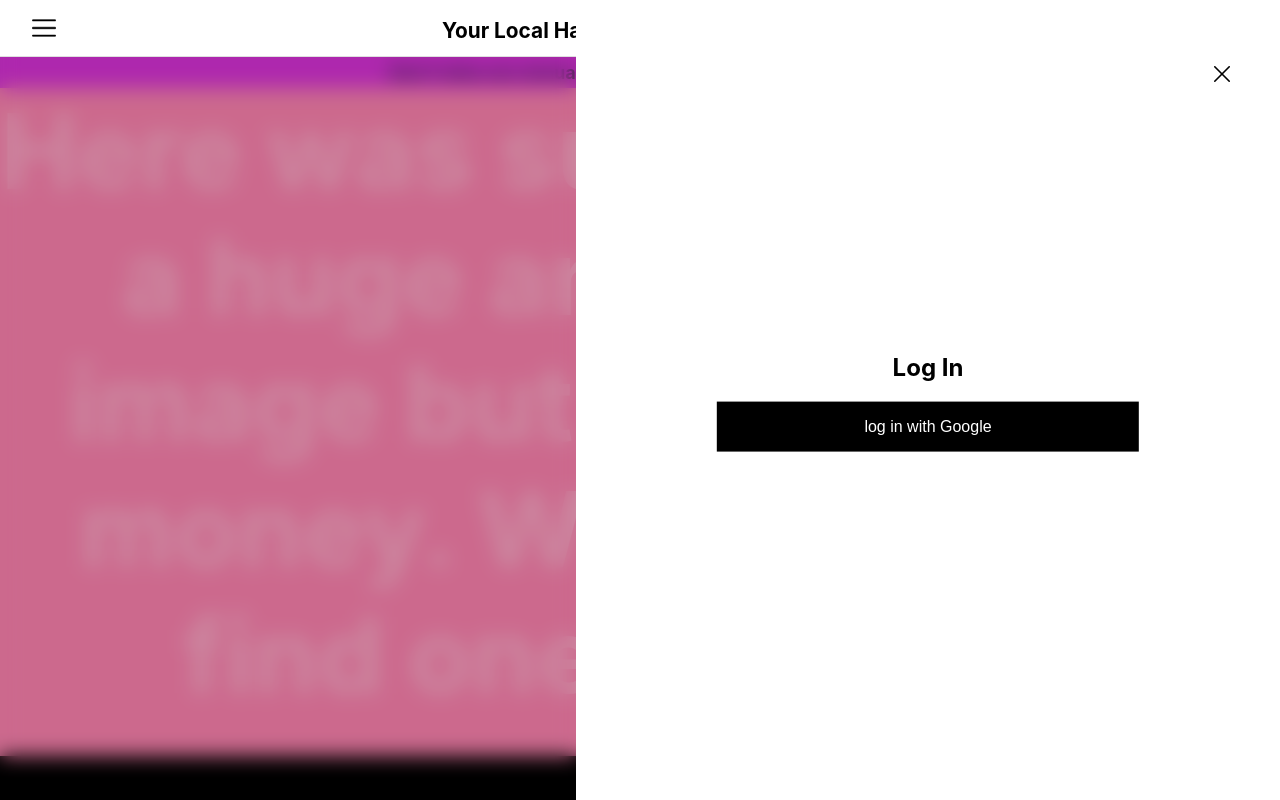
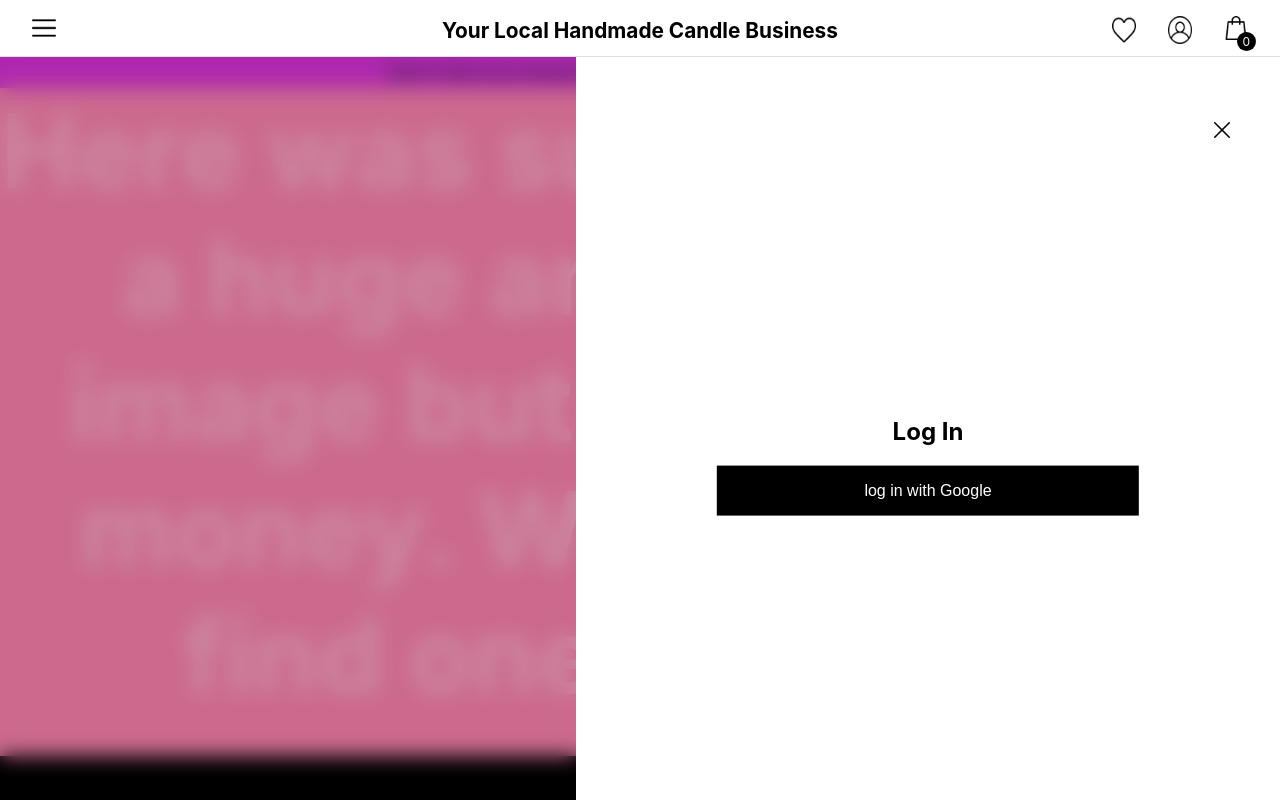
Before and after one commit to dydr31/golden-apple-clone, a React (Create React App) app: page / in a window 1280 px wide. Both pictures are taken after a click on the picture 1180 px from the left and 30 px from the top of the page. Shown: the top 800 px of the page. Built offline with nearby package versions, Linux system fonts and the light colour scheme; no server answers; the database is empty.

Commit message:
added background component

```diff
--- a/src/components/Header-Components/AccountSettings.js
+++ b/src/components/Header-Components/AccountSettings.js
@@ -2,14 +2,14 @@ import classes from "./AccountSettings.module.css";
 
 import { auth } from "../../config/firebase";
 import { signOut } from "firebase/auth";
-import { motion } from "framer-motion";
 import { ButtonBlack } from "../UI/ButtonBlack";
-import { useDispatch} from "react-redux";
+import { useDispatch } from "react-redux";
 import { headerActions } from "../../store";
 import { useState } from "react";
 import { cartActions } from "../../store/cartSlice";
 import { CloseIcon } from "./UI/CloseIcon";
 import { Backdrop } from "./UI/Backdrop";
+import { Background } from "./UI/Background";
 
 export const AccountSettings = () => {
   const dispatch = useDispatch();
@@ -40,14 +40,8 @@ export const AccountSettings = () => {
 
   return (
     <>
-      <Backdrop onClick={closeHandler}/>
-      <motion.div
-        className={classes["account-settings"]}
-        initial={{ x: 800 }}
-        animate={{ x: 0 }}
-        exit={{ x: 800 }}
-        transition={{ bounce: 0 }}
-      >
+      <Backdrop onClick={closeHandler} />
+      <Background>
         <CloseIcon onClick={closeHandler} />
         <div className={classes["settings-content"]}>
           {!showLogOutMessage && (
@@ -58,7 +52,7 @@ export const AccountSettings = () => {
           )}
           {showLogOutMessage && <h2>Successfully logged out</h2>}
         </div>
-      </motion.div>
+      </Background>
     </>
   );
 };
--- a/src/components/Header-Components/Cart.js
+++ b/src/components/Header-Components/Cart.js
@@ -8,6 +8,7 @@ import { AnimatePresence, motion } from "framer-motion";
 import { useEffect } from "react";
 import { CloseIcon } from "./UI/CloseIcon";
 import { Backdrop } from "./UI/Backdrop";
+import { Background } from "./UI/Background";
 
 export const Cart = () => {
   const dispatch = useDispatch();
@@ -29,15 +30,10 @@ export const Cart = () => {
 
   return (
     <>
-      <Backdrop onClick={closeIconHandler}/>
+      <Backdrop onClick={closeIconHandler} />
 
-      <motion.div
-        initial={{ x: 800 }}
-        animate={{ x: 0 }}
-        exit={{ x: 800 }}
-        transition={{ bounce: 0 }}
-        className={classes["background"]}
-      >
+      <Background>
+
         <CloseIcon onClick={closeIconHandler} />
 
         {showMessage && (
@@ -76,7 +72,8 @@ export const Cart = () => {
             </div>
           </>
         )}
-      </motion.div>
+
+      </Background>
     </>
   );
 };
--- a/src/components/Header-Components/LikesMenu.js
+++ b/src/components/Header-Components/LikesMenu.js
@@ -4,6 +4,7 @@ import { useDispatch } from "react-redux";
 import { headerActions } from "../../store";
 import { CloseIcon } from "./UI/CloseIcon";
 import { Backdrop } from "./UI/Backdrop";
+import { Background } from "./UI/Background";
 
 export const LikesMenu = () => {
   const dispatch = useDispatch();
@@ -14,22 +15,13 @@ export const LikesMenu = () => {
   return (
     <>
       <Backdrop onClick={closeIconHandler} />
-      <motion.div
-        initial={{ x: 800 }}
-        animate={{ x: 0 }}
-        exit={{ x: 800 }}
-        transition={{ bounce: 0 }}
-        className={classes["background"]}
-      >
+
+      <Background>
         <CloseIcon onClick={closeIconHandler} />
         <div>
-          <ul>
-
-          </ul>
-
+          <ul></ul>
         </div>
-
-      </motion.div>
+      </Background>
     </>
   );
 };
--- a/src/components/Header-Components/LogIn.js
+++ b/src/components/Header-Components/LogIn.js
@@ -14,6 +14,7 @@ import { collection } from "firebase/firestore";
 import { db } from "../../config/firebase";
 import { LogInWithGoogle } from "./LogInWithGoogle";
 import { Backdrop } from "./UI/Backdrop";
+import { Background } from "./UI/Background";
 
 export const LogIn = () => {
   const dispatch = useDispatch();
@@ -43,13 +44,7 @@ export const LogIn = () => {
   return (
     <>
       <Backdrop />
-      <motion.div
-        initial={{ x: 800 }}
-        animate={{ x: 0 }}
-        exit={{ x: 800 }}
-        transition={{ bounce: 0 }}
-        className={classes["white-background"]}
-      >
+      <Background>
         <CloseIcon onClick={closeIconHandler} />
         <div className={classes["log-in"]}>
           <h2>Log In</h2>
@@ -68,7 +63,7 @@ export const LogIn = () => {
             <strong onClick={openSignUpForm}>sign up </strong>
           </p> */}
         </div>
-      </motion.div>
+      </Background>
     </>
   );
 };
--- a/src/components/Header-Components/SignUp.js
+++ b/src/components/Header-Components/SignUp.js
@@ -13,6 +13,7 @@ import { addDoc, collection } from "firebase/firestore";
 import { motion } from "framer-motion";
 import { CloseIcon } from "./UI/CloseIcon";
 import { Backdrop } from "./UI/Backdrop";
+import { Background } from "./UI/Background";
 
 export const SignUp = () => {
   const dispatch = useDispatch();
@@ -58,13 +59,7 @@ export const SignUp = () => {
   return (
     <>
       <Backdrop />
-      <motion.div
-        initial={{ x: 800 }}
-        animate={{ x: 0 }}
-        exit={{ x: 800 }}
-        transition={{ bounce: 0 }}
-        className={classes["white-background"]}
-      >
+      <Background>
         <CloseIcon onClick={closeForm} />
 
         <div className={classes["log-in"]}>
@@ -97,7 +92,7 @@ export const SignUp = () => {
             <strong onClick={openLogInForm}>sign in </strong>
           </p>
         </div>
-      </motion.div>
+      </Background>
     </>
   );
 };
--- /dev/null
+++ b/src/components/Header-Components/UI/Background.js
@@ -0,0 +1,16 @@
+import classes from "./Background.module.scss";
+import { motion } from "framer-motion";
+
+export const Background = (props) => {
+  return (
+    <motion.div
+      initial={{ x: 800 }}
+      animate={{ x: 0 }}
+      exit={{ x: 800 }}
+      transition={{ bounce: 0 }}
+      className={classes["background"]}
+    >
+      {props.children}
+    </motion.div>
+  );
+};
--- /dev/null
+++ b/src/components/Header-Components/UI/Background.module.scss
@@ -0,0 +1,11 @@
+.background{
+    position: fixed;
+    background-color: white;
+    height: 100vh;
+    width: 55vw;
+    right: 0;
+    top: 3.5rem;
+    z-index: 101;
+    overflow: auto;
+    padding-bottom: 1rem;
+}
```
